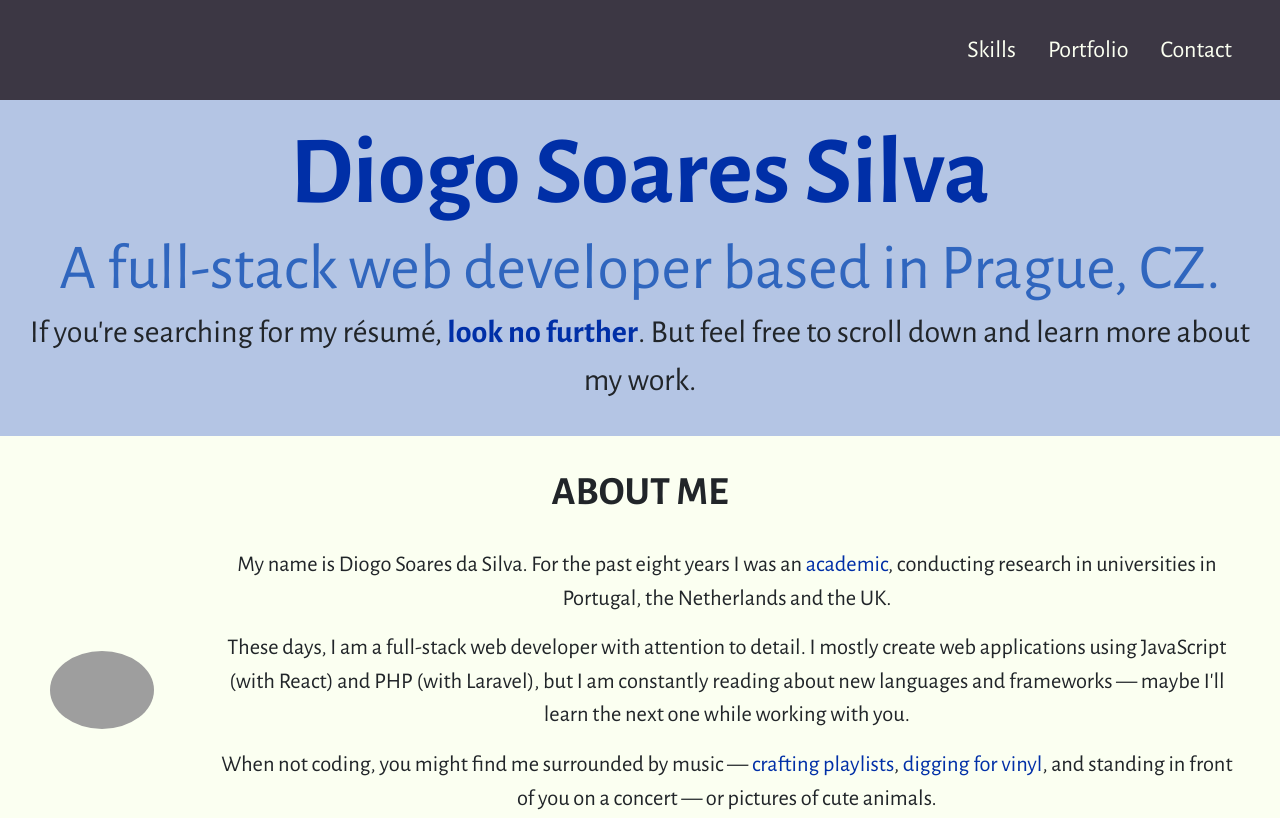
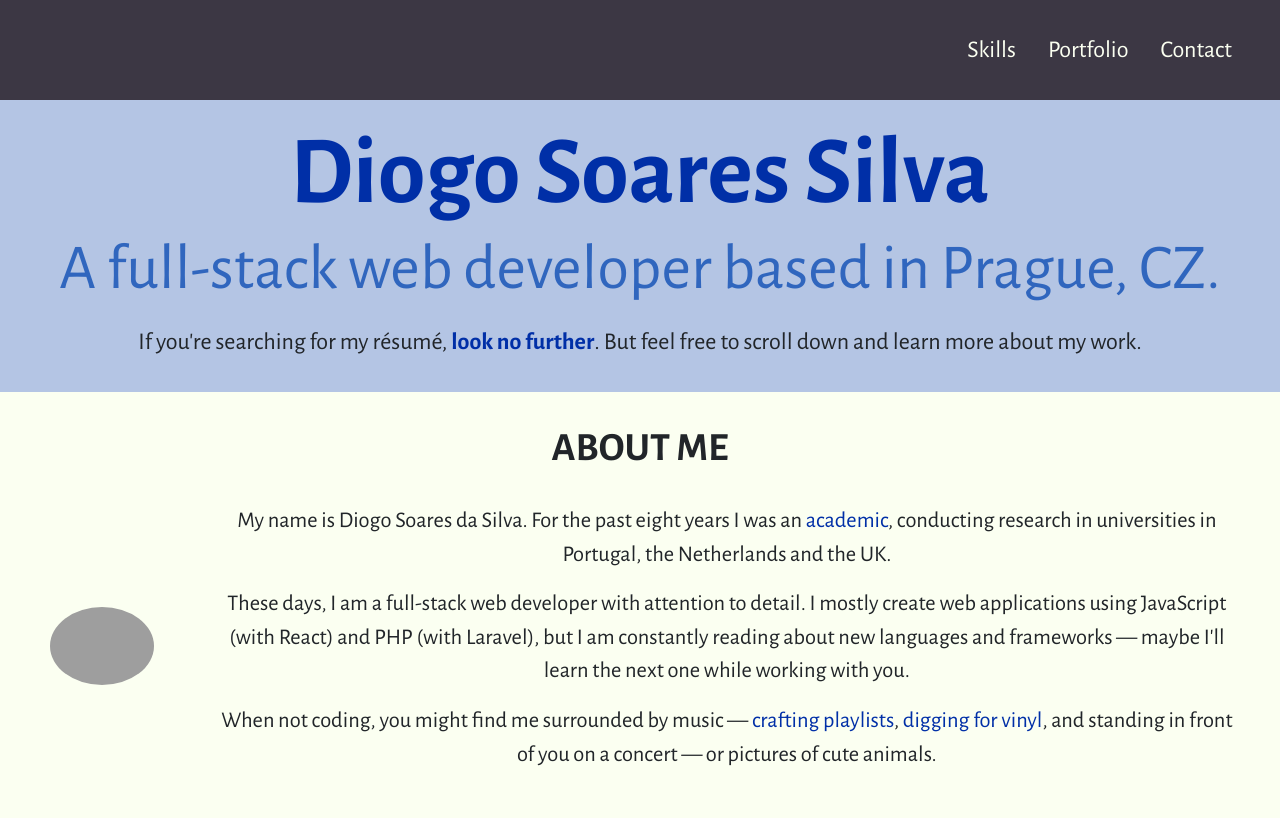
Before and after one commit to soaresilva/portfolio, a website: page src/index.html in a window 1280 px wide. Shown: the top 818 px of the page. Drawn offline with nearby package versions, Linux system fonts and the light colour scheme; files that its build step writes are made by us from their sources; grey boxes are pictures that could not be loaded.

Commit message:
title bug

```diff
--- a/src/scss/_welcome.scss
+++ b/src/scss/_welcome.scss
@@ -4,15 +4,17 @@
   font-size: 1rem;
   text-align: center;
   flex-direction: column;
-  font-size: 2em;
+  font-size: 2rem;
 
   a {
     color: $color2;
-    // text-decoration: underline;
     font-weight: 600;
     &:hover {
       text-decoration: none;
     }
+  }
+  p {
+    padding-top: 1rem;
   }
 
   h1 {
@@ -32,6 +34,9 @@
     h2 {
       font-size: 2em;
     }
+    p {
+      font-size: 1.5rem;
+    }
   }
   @media (max-width: 1024px) {
     h1 {
@@ -40,6 +45,9 @@
     h2 {
       font-size: 1.5em;
     }
+    p {
+      font-size: 1.2rem;
+    }
   }
   @media (max-width: 700px) {
     h1 {
@@ -47,6 +55,10 @@
     }
     h2 {
       font-size: 1em;
+    }
+
+    p {
+      font-size: 0.7rem;
     }
   }
 
```
Also changed, not shown: dist/css/style.css, dist/index copy.html (deleted), dist/oldskillbars.html (deleted), 1 other file.
